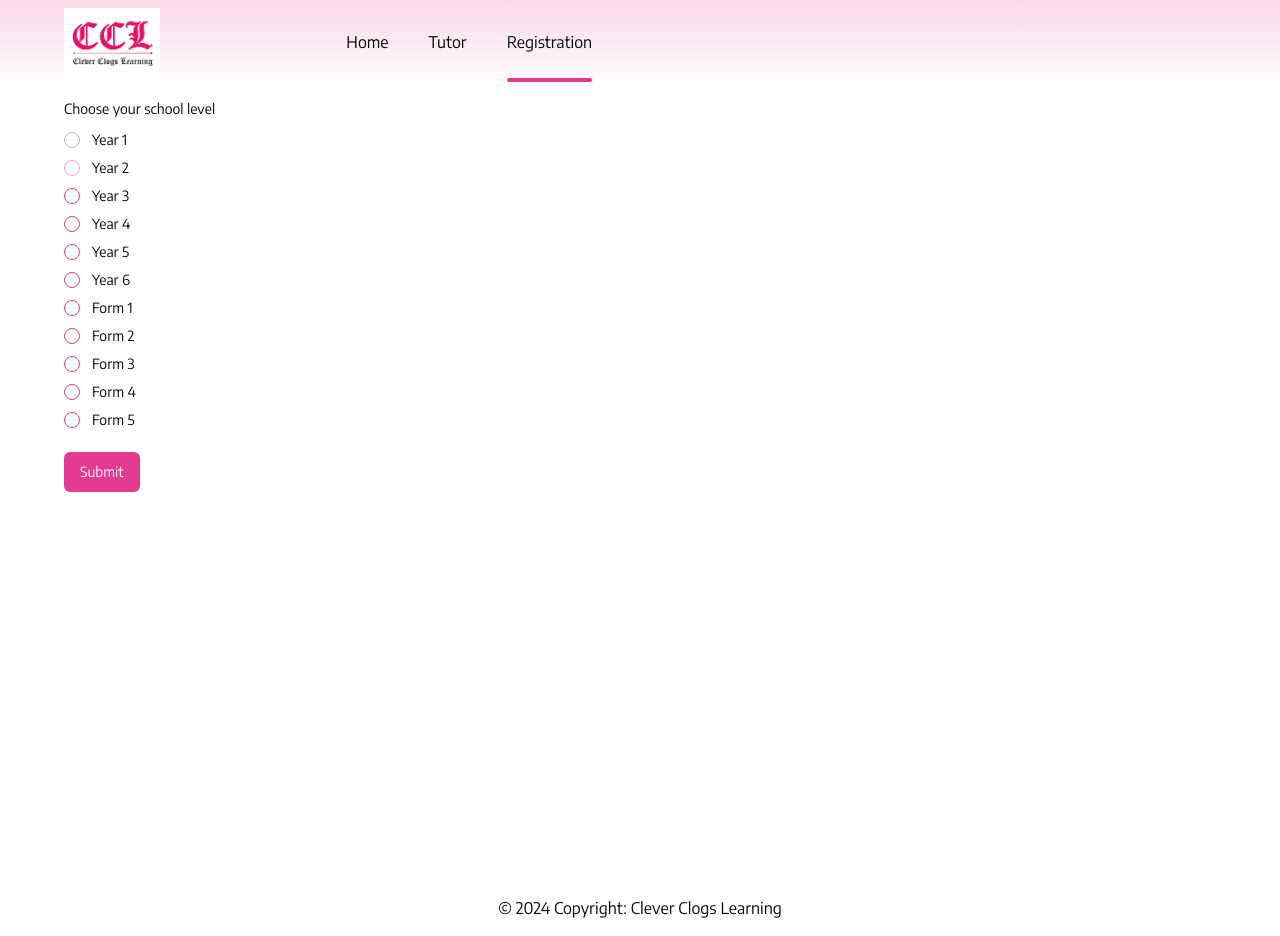
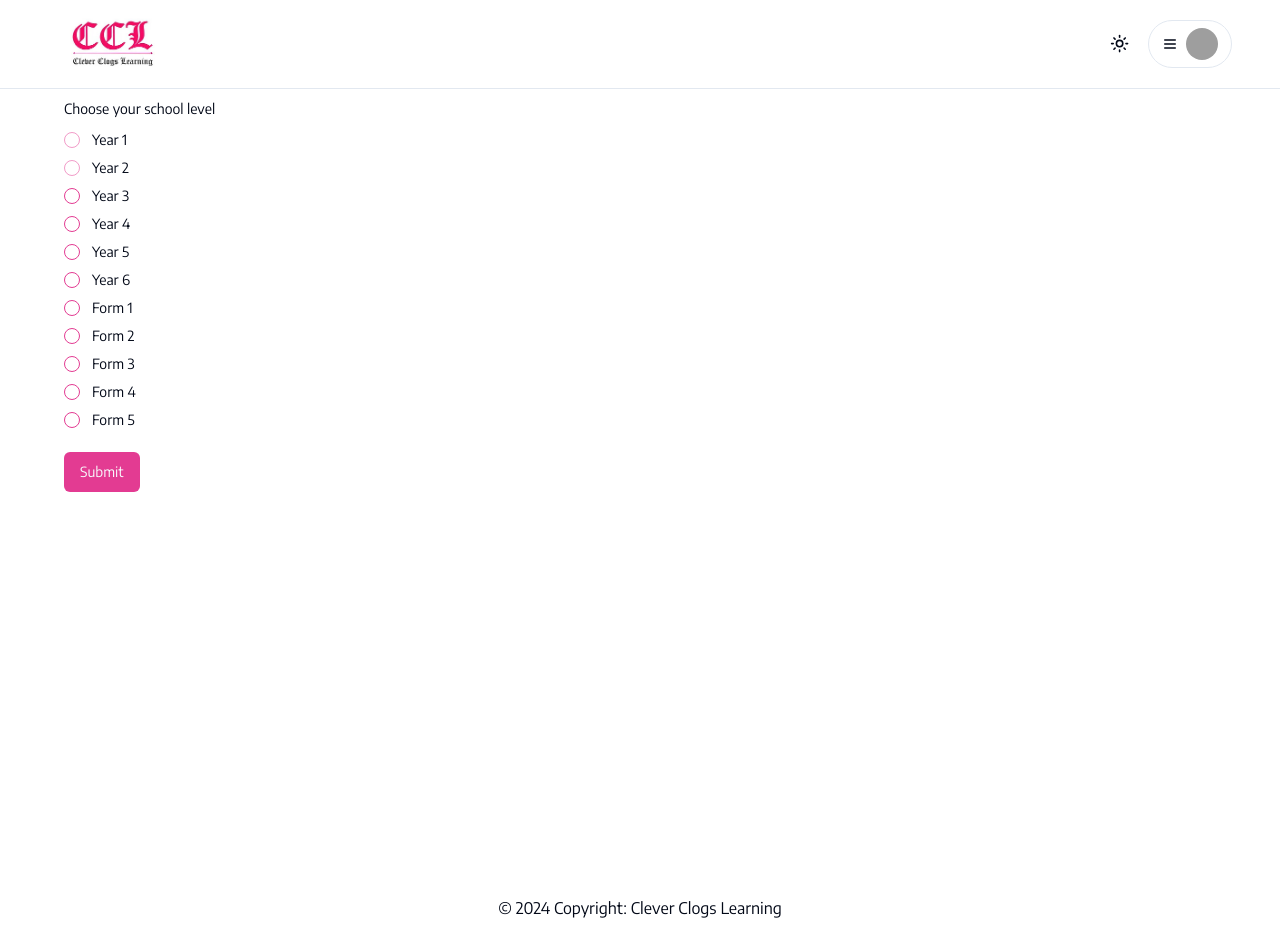
Before and after one commit to KelvinYou/cclearning, a Next.js app: page /registration in a window 1280 px wide. Built offline with nearby package versions, Linux system fonts and the light colour scheme; grey boxes are pictures that could not be loaded.

Commit message:
feat: header ui modification

```diff
--- a/src/app/(landing)/_components/header.tsx
+++ b/src/app/(landing)/_components/header.tsx
@@ -8,6 +8,7 @@ import { ExternalLink } from "lucide-react";
 import { default as logo } from "@/app/logo.jpg";
 import { ModeToggle } from "@/components/mode-toggle";
 import { removeHashFromPath } from "@/utils/pathUtils";
+import UserMenu from "./user-menu";
 
 export type MenuType = {
   id: string;
@@ -98,7 +99,7 @@ const Header: React.FC = () => {
   return (
     <>
       <header
-        className={`sm:px-16 px-6  left-0 top-0 z-30 flex w-full items-center bg-gradient-to-b from-primary/20 backdrop-blur-lg ${
+        className={`sm:px-16 px-6 left-0 top-0 z-30 flex w-full items-center backdrop-blur-lg border-b-[1px] ${
           sticky
             ? "fixed transition to-primary/5"
             : "absolute to-transparent"
@@ -116,7 +117,7 @@ const Header: React.FC = () => {
                 <Image src={logo.src} alt="Logo" className="object-contain" width={96} height={72}/>
               </Link>
             </div>
-            <div className="flex w-full items-center justify-between px-4">
+            {/* <div className="flex w-full items-center justify-between px-4">
               <div>
                 <button
                   onClick={navbarToggleHandler}
@@ -237,9 +238,14 @@ const Header: React.FC = () => {
 
                 </nav>
               </div>
+            </div> */}
+
+            <div className="flex justify-center items-center gap-2">
+              <ModeToggle />
+              <UserMenu />
             </div>
 
-            {/* <ModeToggle /> */}
+
           </div>
         </div>
       </header>
--- /dev/null
+++ b/src/app/(landing)/_components/user-menu.tsx
@@ -0,0 +1,34 @@
+import { Button } from '@/components/ui/button'
+import { DropdownMenu, DropdownMenuContent, DropdownMenuItem, DropdownMenuTrigger } from '@/components/ui/dropdown-menu'
+import React from 'react'
+import Image from 'next/image'
+import { Avatar, AvatarFallback, AvatarImage } from '@/components/ui/avatar'
+import { Menu as MenuIcon } from 'lucide-react'
+
+const UserMenu: React.FC = () => {
+  return (
+    <DropdownMenu>
+      <DropdownMenuTrigger asChild>
+        <Button variant={'outline'} className='rounded-full p-1 h-12 w-[5.25rem] gap-2'>
+          <MenuIcon className='size-4' />
+          <Avatar className='h-8 w-8'>
+            <AvatarImage src="https://github.com/shadcn.png" alt="@shadcn" />
+            <AvatarFallback>CN</AvatarFallback>
+          </Avatar>
+        </Button>
+      </DropdownMenuTrigger>
+
+      <DropdownMenuContent align='end'>
+        <DropdownMenuItem onClick={() => {}} className=' cursor-pointer'>
+          Sign Up
+        </DropdownMenuItem>
+
+        <DropdownMenuItem onClick={() => {}} className=' cursor-pointer'>
+          Login
+        </DropdownMenuItem>
+      </DropdownMenuContent>
+    </DropdownMenu>
+  )
+}
+
+export default UserMenu
--- a/src/components/mode-toggle.tsx
+++ b/src/components/mode-toggle.tsx
@@ -18,7 +18,7 @@ export function ModeToggle() {
   return (
     <DropdownMenu>
       <DropdownMenuTrigger asChild>
-        <Button variant="outline" size="icon">
+        <Button variant="ghost" size="icon">
           <Sun className="h-[1.2rem] w-[1.2rem] rotate-0 scale-100 transition-all dark:-rotate-90 dark:scale-0" />
           <Moon className="absolute h-[1.2rem] w-[1.2rem] rotate-90 scale-0 transition-all dark:rotate-0 dark:scale-100" />
           <span className="sr-only">Toggle theme</span>
--- a/src/components/ui/button.tsx
+++ b/src/components/ui/button.tsx
@@ -16,7 +16,7 @@ const buttonVariants = cva(
           "border border-input bg-background hover:bg-accent hover:text-accent-foreground",
         secondary:
           "bg-secondary text-secondary-foreground hover:bg-secondary/80",
-        ghost: "hover:bg-accent hover:text-accent-foreground",
+        ghost: "hover:bg-accent hover:text-accent-foreground rounded-full min-w-[2.5rem]",
         link: "text-primary underline-offset-4 hover:underline",
       },
       size: {
```
